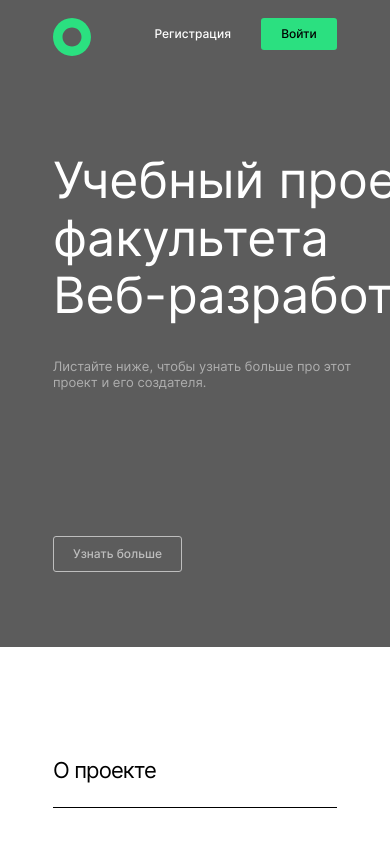
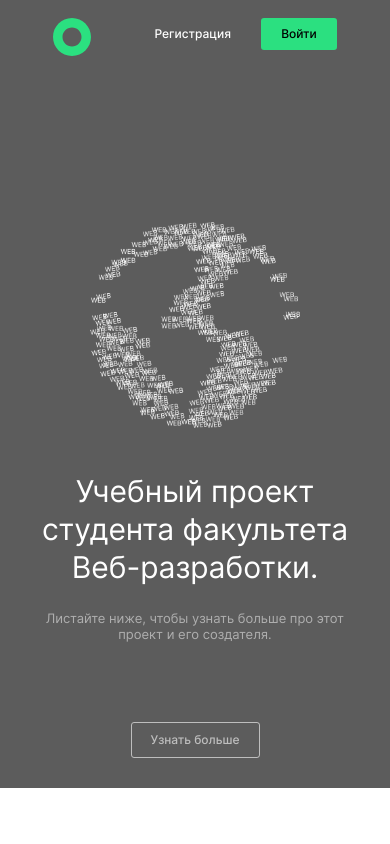
Before and after one commit to kt-postnikova/movies-explorer-frontend, a React (Create React App) app: page / in a window 390 px wide. Shown: the top 844 px of the page. Built offline with nearby package versions, Linux system fonts and the light colour scheme.

Commit message:
Адаптирован блок Promo

```diff
--- a/src/components/Promo/Promo.css
+++ b/src/components/Promo/Promo.css
@@ -1,20 +1,26 @@
 .promo {
     background-color: #5C5C5C;
+    padding-top: 75px;
 }
 
 .promo__block {
-    display: grid;
-    grid-template-columns: 640px 310px;
-    grid-template-rows: 174px 32px;
-    column-gap: 190px;
+    display: flex;
+    position: relative;
 }
 
 .promo__header {
+    width: 640px;
     font-weight: 400;
     color: #fff;
     font-size: 50px;
     margin: 0;
     margin-bottom: 36px;
+}
+
+.promo__image {
+    position: absolute;
+    top: 0;
+    right: 0;
 }
 
 .promo__subheader {
@@ -24,7 +30,6 @@
     font-size: 13px;
     line-height: 16px;
     opacity: 0.5;
-    margin-bottom: 146px;
 }
 
 .promo__button {
@@ -41,4 +46,95 @@
     padding: 0;
     margin-bottom: 75px;
     cursor: pointer;
+    margin-top: 146px;
 }
+
+@media screen and (max-width: 1170px) {
+    .promo__header {
+        font-size: 40px;
+    }
+}
+
+@media screen and (max-width: 960px) {
+    .promo__header {
+        font-size: 30px;
+        width: 500px;
+    }
+}
+
+@media screen and (max-width: 850px) {
+    .promo {
+        padding-top: 140px;
+    }
+
+    .promo__block {
+        flex-direction: column;
+        align-items: center;
+    }
+
+    .promo__image {
+        width: 310px;
+        height: 304px;
+        position: static;
+        margin-bottom: 48px;
+    }
+
+    .promo__info {
+        display: flex;
+        flex-direction: column;
+        align-items: center;
+    }
+
+    .promo__header {
+        width: 680px;
+        font-size: 40px;
+        line-height: 50px;
+        text-align: center;
+        margin-bottom: 22px;
+    }
+
+    .promo__subheader {
+        text-align: center;
+        margin-bottom: 92px;
+    }
+
+    .promo__button {
+        margin-bottom: 76px;
+    }
+}
+
+@media screen and (max-width: 675px) {
+    .promo__header {
+        width: 540px;
+    }
+}
+
+@media screen and (max-width: 570px) {
+    .promo {
+        padding-top: 70px;
+    }
+    .promo__image {
+        width: 210px;
+        height: 206px;
+        margin-bottom: 44px;
+    }
+    .promo__header {
+        width: 307px;
+        font-size: 30px;
+        line-height: 38px;
+        margin-bottom: 24px;
+    }
+    .promo__subheader {
+        margin-bottom: 0;
+    }
+    .promo__button {
+        margin-top: 80px;
+        margin-bottom: 30px;
+    }
+}
+
+@media screen and (max-width: 465px) {
+    .promo__header {
+        width: 350px;
+    }
+}
--- a/src/components/Promo/Promo.js
+++ b/src/components/Promo/Promo.js
@@ -1,5 +1,4 @@
 import React from 'react';
-import { Link } from 'react-router-dom';
 import promoImage from '../../images/promoImage.png';
 
 function Promo(params) {
@@ -7,11 +6,13 @@ function Promo(params) {
         <section className="promo">
             <div className="container">
                 <div className="promo__block">
-                    <h1 className="promo__header">Учебный проект студента факультета<br /> Веб-разработки.</h1>
                     <img className="promo__image" src={promoImage} alt="Картинка web-глобуса" />
+                    <div className="promo__info">
+                        <h1 className="promo__header">Учебный проект студента факультета Веб-разработки.</h1>
+                        <p className="promo__subheader">Листайте ниже, чтобы узнать больше про этот проект и его создателя.</p>
+                        <button className="promo__button">Узнать больше</button>
+                    </div>
                 </div>
-                <p className="promo__subheader">Листайте ниже, чтобы узнать больше про этот проект и его создателя.</p>
-                <button className="promo__button">Узнать больше</button>
             </div>
         </section>
     )
```
